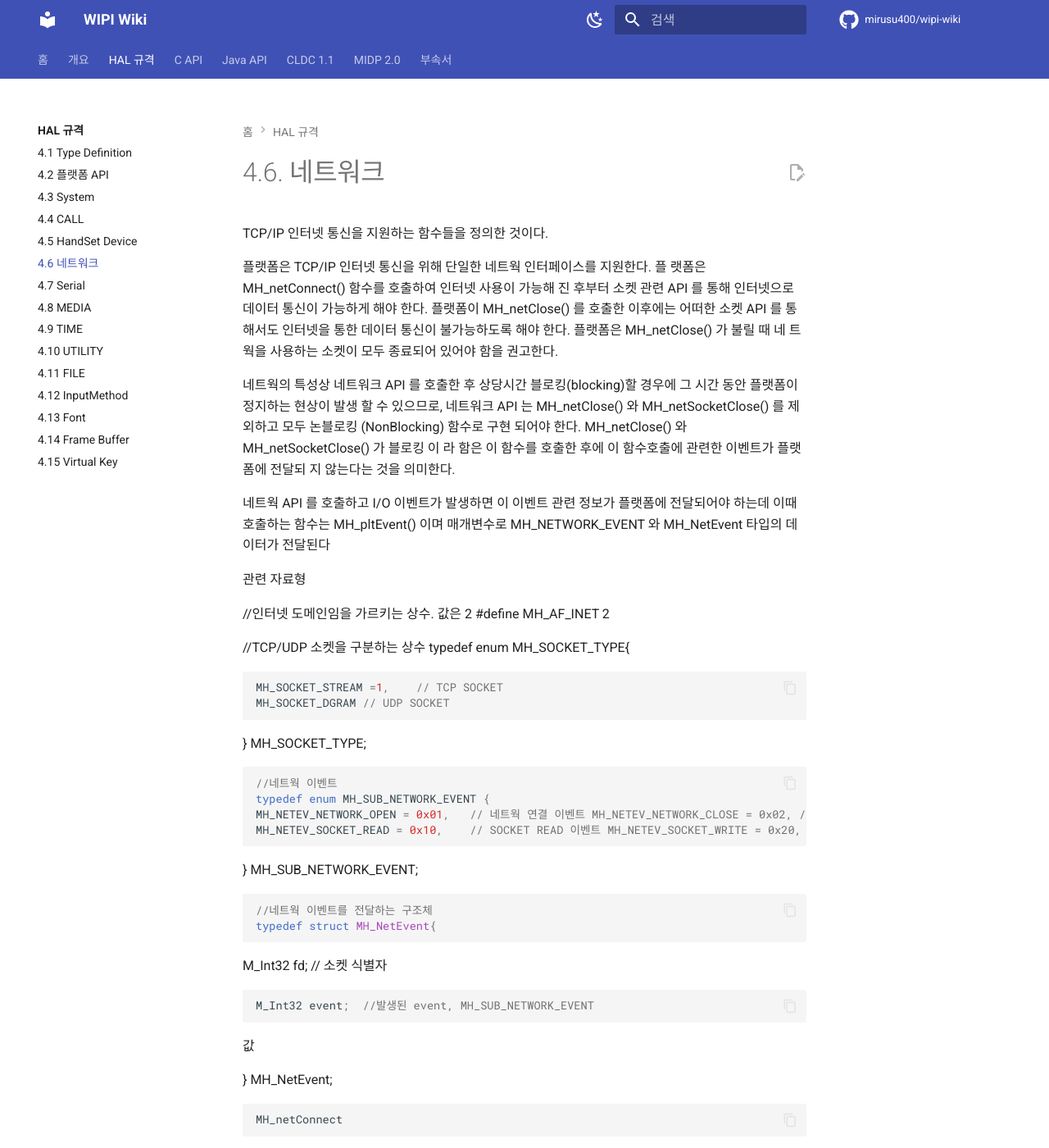
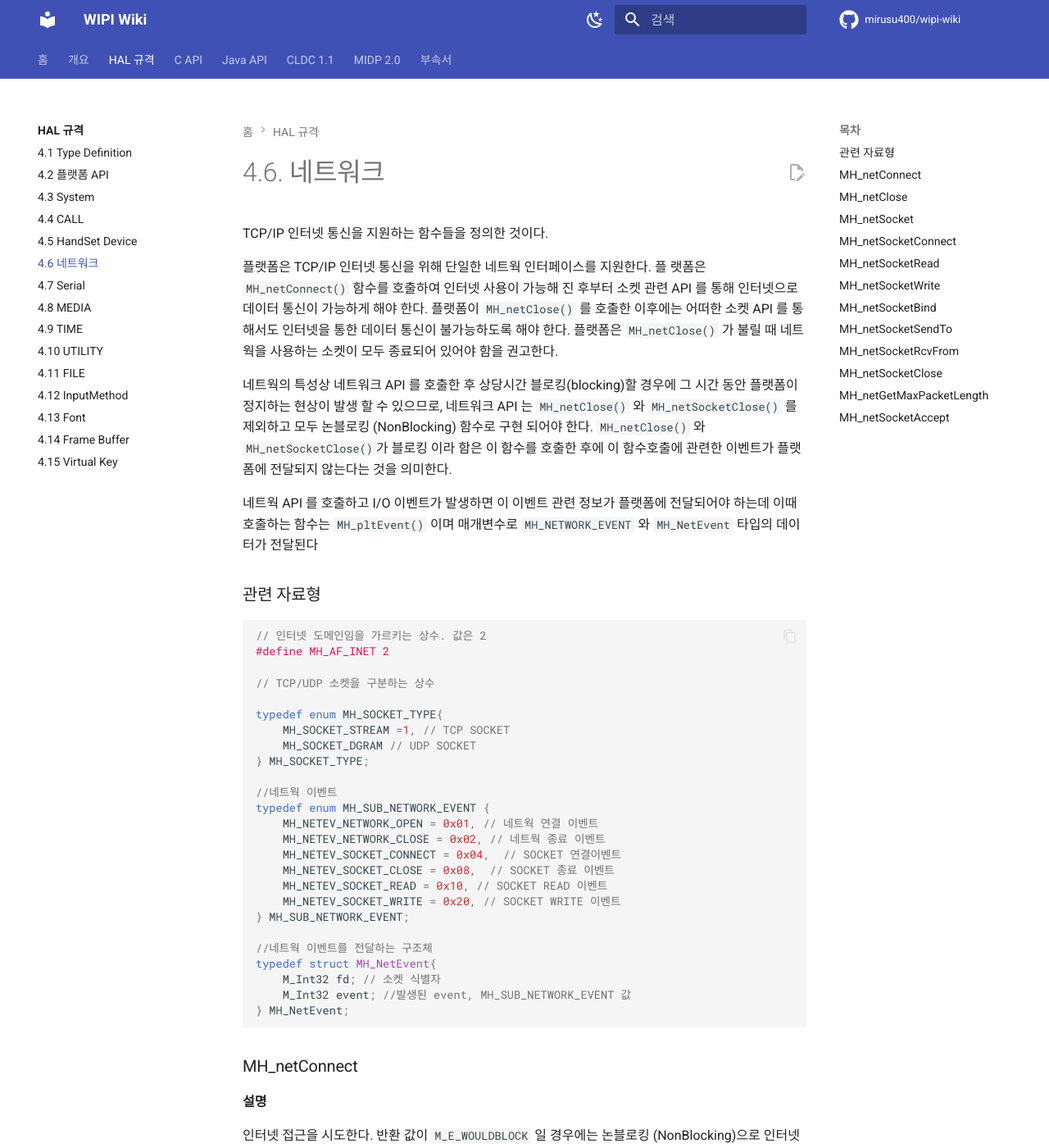
Before and after one commit to mirusu400/wipi-wiki, an MkDocs documentation site: the page built from docs/hal/network.md, in a window 1280 px wide and 1400 px high. Shown: the whole window at 82% size. Built offline with MkDocs 1.6.1 and Material for MkDocs 9.7.7, drawn with Linux system fonts in a browser that asks for light colours; comment, search, counter and statistics services are not loaded; some of the changed text lies outside the part shown.

Commit message:
update network.md

````diff
--- a/docs/hal/network.md
+++ b/docs/hal/network.md
@@ -2,56 +2,47 @@
 
 TCP/IP 인터넷 통신을 지원하는 함수들을 정의한 것이다.
 
-플랫폼은 TCP/IP 인터넷 통신을 위해 단일한 네트웍 인터페이스를 지원한다. 플 랫폼은 MH_netConnect() 함수를 호출하여 인터넷 사용이 가능해 진 후부터 소켓 관련 API 를 통해 인터넷으로 데이터 통신이 가능하게 해야 한다. 플랫폼이 MH_netClose() 를 호출한 이후에는 어떠한 소켓 API 를 통해서도 인터넷을 통한 데이터 통신이 불가능하도록 해야 한다. 플랫폼은 MH_netClose() 가 불릴 때 네 트웍을 사용하는 소켓이 모두 종료되어 있어야 함을 권고한다.
+플랫폼은 TCP/IP 인터넷 통신을 위해 단일한 네트웍 인터페이스를 지원한다. 플 랫폼은 `MH_netConnect()` 함수를 호출하여 인터넷 사용이 가능해 진 후부터 소켓 관련 API 를 통해 인터넷으로 데이터 통신이 가능하게 해야 한다. 플랫폼이 `MH_netClose()` 를 호출한 이후에는 어떠한 소켓 API 를 통해서도 인터넷을 통한 데이터 통신이 불가능하도록 해야 한다. 플랫폼은 `MH_netClose()` 가 불릴 때 네트웍을 사용하는 소켓이 모두 종료되어 있어야 함을 권고한다.
 
-네트웍의 특성상 네트워크 API 를 호출한 후 상당시간 블로킹(blocking)할 경우에 그 시간 동안 플랫폼이 정지하는 현상이 발생 할 수 있으므로, 네트워크 API 는 MH_netClose() 와 MH_netSocketClose() 를 제외하고 모두 논블로킹 (NonBlocking) 함수로 구현 되어야 한다. MH_netClose() 와 MH_netSocketClose() 가 블로킹 이 라 함은 이 함수를 호출한 후에 이 함수호출에 관련한 이벤트가 플랫폼에 전달되 지 않는다는 것을 의미한다.
+네트웍의 특성상 네트워크 API 를 호출한 후 상당시간 블로킹(blocking)할 경우에 그 시간 동안 플랫폼이 정지하는 현상이 발생 할 수 있으므로, 네트워크 API 는 `MH_netClose()` 와 `MH_netSocketClose()` 를 제외하고 모두 논블로킹 (NonBlocking) 함수로 구현 되어야 한다. `MH_netClose()` 와 `MH_netSocketClose()`가 블로킹 이라 함은 이 함수를 호출한 후에 이 함수호출에 관련한 이벤트가 플랫폼에 전달되지 않는다는 것을 의미한다.
 
-네트웍 API 를 호출하고 I/O 이벤트가 발생하면 이 이벤트 관련 정보가 플랫폼에 전달되어야 하는데 이때 호출하는 함수는 MH_pltEvent() 이며 매개변수로 MH_NETWORK_EVENT 와 MH_NetEvent 타입의 데이터가 전달된다
+네트웍 API 를 호출하고 I/O 이벤트가 발생하면 이 이벤트 관련 정보가 플랫폼에 전달되어야 하는데 이때 호출하는 함수는 `MH_pltEvent()` 이며 매개변수로 `MH_NETWORK_EVENT` 와 `MH_NetEvent` 타입의 데이터가 전달된다
 
-관련 자료형
-
-//인터넷 도메인임을 가르키는 상수. 값은 2 #define MH_AF_INET	2
-
-//TCP/UDP 소켓을 구분하는 상수 typedef enum MH_SOCKET_TYPE{
+### 관련 자료형
 
 ```c
-MH_SOCKET_STREAM =1,	// TCP SOCKET
-MH_SOCKET_DGRAM	// UDP SOCKET
+// 인터넷 도메인임을 가르키는 상수. 값은 2
+#define MH_AF_INET 2
+
+// TCP/UDP 소켓을 구분하는 상수
+
+typedef enum MH_SOCKET_TYPE{
+    MH_SOCKET_STREAM =1, // TCP SOCKET
+    MH_SOCKET_DGRAM // UDP SOCKET
+} MH_SOCKET_TYPE;
+
+//네트웍 이벤트
+typedef enum MH_SUB_NETWORK_EVENT {
+    MH_NETEV_NETWORK_OPEN = 0x01, // 네트웍 연결 이벤트
+    MH_NETEV_NETWORK_CLOSE = 0x02, // 네트웍 종료 이벤트
+    MH_NETEV_SOCKET_CONNECT = 0x04,  // SOCKET 연결이벤트
+    MH_NETEV_SOCKET_CLOSE = 0x08,  // SOCKET 종료 이벤트
+    MH_NETEV_SOCKET_READ = 0x10, // SOCKET READ 이벤트
+    MH_NETEV_SOCKET_WRITE = 0x20, // SOCKET WRITE 이벤트
+} MH_SUB_NETWORK_EVENT;
+
+//네트웍 이벤트를 전달하는 구조체
+typedef struct MH_NetEvent{
+    M_Int32 fd; // 소켓 식별자
+    M_Int32 event; //발생된 event, MH_SUB_NETWORK_EVENT 값
+} MH_NetEvent;
 ```
 
-} MH_SOCKET_TYPE;
-
-```c
-//네트웍 이벤트
-typedef enum MH_SUB_NETWORK_EVENT {
-MH_NETEV_NETWORK_OPEN = 0x01,	// 네트웍 연결 이벤트 MH_NETEV_NETWORK_CLOSE = 0x02, // 네트웍 종료 이벤트 MH_NETEV_SOCKET_CONNECT = 0x04,		// SOCKET 연결이벤트 MH_NETEV_SOCKET_CLOSE = 0x08,		// SOCKET 종료 이벤트
-MH_NETEV_SOCKET_READ = 0x10,	// SOCKET READ 이벤트 MH_NETEV_SOCKET_WRITE = 0x20,	// SOCKET WRITE 이벤트
-```
-
-} MH_SUB_NETWORK_EVENT;
-
-```c
-//네트웍 이벤트를 전달하는 구조체
-typedef struct MH_NetEvent{
-```
-
-M_Int32 fd;	// 소켓 식별자
-
-```c
-M_Int32 event;	//발생된 event, MH_SUB_NETWORK_EVENT
-```
-
-값
-
-} MH_NetEvent;
-
-```c
-MH_netConnect
-```
+### MH_netConnect
 
 **설명**
 
-인터넷 접근을 시도한다. 반환 값이 M_E_WOULDBLOCK 일 경우에는 논블로킹 (NonBlocking)으로 인터넷 접근이 가능하게 되었다는 것을 의미한다. 인터넷 접근 이 가능하게 되었을 경우는 MH_NETEV_NETWORK_OPEN 이벤트를 플랫폼에 전달해야 한다.어떠한 이유로든 인터넷 접근이 불가능하게 되면 MH_NETEV_NETWORK_CLOSE 이 벤트를 플랫폼으로 전달 해야 한다.
+인터넷 접근을 시도한다. 반환 값이 `M_E_WOULDBLOCK` 일 경우에는 논블로킹 (NonBlocking)으로 인터넷 접근이 가능하게 되었다는 것을 의미한다. 인터넷 접근 이 가능하게 되었을 경우는 `MH_NETEV_NETWORK_OPEN` 이벤트를 플랫폼에 전달해야 한다.어떠한 이유로든 인터넷 접근이 불가능하게 되면 `MH_NETEV_NETWORK_CLOSE` 이벤트를 플랫폼으로 전달 해야 한다.
 
 **프로토타입**
 
@@ -79,11 +75,11 @@ M_E_ISCONN –이미 인터넷 접근이 가능하게 되어 있는 경우 M_E_E
 
 없음
 
-```c
-MH_netClose 설명
-```
+### MH_netClose
 
-인터넷 접근을 종료 한다. 이 함수는 블로킹(blocking)함수이다. 인터넷 접근이 허용되지 않은 상태에서도 이 함수는 성공을 리턴한다. 운영체제는 플랫폼이 MH_netClose() 를 호출한 이후에는 어떠한 소켓 API 를 통해서도 인터넷을 통한 데이터 통신이 불가능하도록 해야 한다. 플랫폼은 MH_netClose() 가 불릴 때 네트 웍을 사용하는 소켓이 모두 종료되어 있는 것을 권고한다.
+**설명**
+
+인터넷 접근을 종료 한다. 이 함수는 블로킹(blocking)함수이다. 인터넷 접근이 허용되지 않은 상태에서도 이 함수는 성공을 리턴한다. 운영체제는 플랫폼이 `MH_netClose()` 를 호출한 이후에는 어떠한 소켓 API 를 통해서도 인터넷을 통한 데이터 통신이 불가능하도록 해야 한다. 플랫폼은 `MH_netClose()` 가 불릴 때 네트웍을 사용하는 소켓이 모두 종료되어 있는 것을 권고한다.
 
 **프로토타입**
 
@@ -109,9 +110,9 @@ M_E_INPROGRESS - 인터넷 접근 종료 중인 경우 M_E_ERROR - 기타 이유
 
 없음
 
-```c
-MH_netSocket 설명
-```
+### MH_netSocket
+
+**설명**
 
 소켓을 얻어 온다. 이 함수가 리턴하는 소켓 식별자는 음수가 될 수 없다.
 
@@ -123,23 +124,21 @@ M_Int32 MH_netSocket (M_Int32 domain, M_Int32 type)
 
 **매개 변수**
 
-[in]	domain	인터넷 도메인일 경우 MH_AF_INET
-
-[in]	type	MH_SOCKET_STREAM(TCP  소켓), MH_SOCKET_DGRAM(UDP  소
-
-켓);
+- `domain` - [in] 인터넷 도메인일 경우 `MH_AF_INET`
+- `type` - [in] `MH_SOCKET_STREAM`(TCP 소켓), `MH_SOCKET_DGRAM(UDP 소켓);
 
 **반환 값**
 
-성공 실패
+성공
 
-소켓 식별자
+- 소켓 식별자
 
-M_E_NOTSUP – domain 혹은 type 을 지원하지 않는 경우 M_E_NOTCONN– 인터넷 접근이 불가능한 경우.
+실패
 
-M_E_NOSPACE– 소켓의 최대 할당 개수를 초과하여 더 이상 할당할 수 없 는 경우
-
-M_E_ERROR -  기타 이유로 실패할 경우
+- `M_E_NOTSUP` – domain 혹은 type 을 지원하지 않는 경우
+- `M_E_NOTCONN` – 인터넷 접근이 불가능한 경우.
+- `M_E_NOSPACE` – 소켓의 최대 할당 개수를 초과하여 더 이상 할당할 수 없는 경우
+- `M_E_ERROR` - 기타 이유로 실패할 경우
 
 **부작용**
 
@@ -149,13 +148,11 @@ M_E_ERROR -  기타 이유로 실패할 경우
 
 없음
 
-```c
-MH_netSocketConnect 설명
-```
+### MH_netSocketConnect
 
-TCP 소켓을 서버에 연결 한다. 반환 값이 M_E_WOULDBLOCK 일 경우에는 논블로킹 (NonBlocking)으로 소켓이 연결된다는 것을 의미하며, 소켓이 연결되었을 경우,
+**설명**
 
-MH_NETEV_SOCKET_CONNECT 이벤트를 플랫폼에 전달해야 한다
+TCP 소켓을 서버에 연결 한다. 반환 값이 `M_E_WOULDBLOCK` 일 경우에는 논블로킹 (NonBlocking)으로 소켓이 연결된다는 것을 의미하며, 소켓이 연결되었을 경우, `MH_NETEV_SOCKET_CONNECT` 이벤트를 플랫폼에 전달해야 한다
 
 **프로토타입**
 
@@ -189,11 +189,11 @@ M_E_ISCONN	- 이미 CONNECT 되어 있는 경우 M_E_INPROGRESS - 서버와 연
 
 없음
 
-```c
-MH_netSocketRead 설명
-```
+### MH_netSocketRead
 
-TCP 를 통해 데이터를읽는다. 반환 값이 0 이라면 EOF(End Of File)를 의미 한다. 반환 값이 M_E_WOULDBLOCK 일 경우에는 읽어 들일 데이터가 없다는 것을 의미한 다. 이 경우 데이터를 읽을 수 있는 시점에서 MH_NETEV_SOCKET_READ 이벤트가 플 랫폼에 전달되어야 한다.
+**설명**
+
+TCP 를 통해 데이터를 읽는다. 반환 값이 0 이라면 EOF(End Of File)를 의미 한다. 반환 값이 `M_E_WOULDBLOCK` 일 경우에는 읽어 들일 데이터가 없다는 것을 의미한 다. 이 경우 데이터를 읽을 수 있는 시점에서 `MH_NETEV_SOCKET_READ` 이벤트가 플랫폼에 전달되어야 한다.
 
 **프로토타입**
 
@@ -203,35 +203,21 @@ M_Int32 MH_netSocketRead (M_Int32 fd, M_Byte *buf, M_Int32 len)
 
 **매개 변수**
 
-[in]
-
-fd
-
-소켓 식별자
-
-[out]
-
-buf
-
-데이터의 버퍼 포인터
-
-[in]
-
-len
-
-읽고자 하는 버퍼 크기
+- `fd` - [in] 소켓 식별자
+- `buf` - [out] 데이터의 버퍼 포인터
+- `len` - [in] 읽고자 하는 버퍼 크기
 
 **반환 값**
 
-성공 실패
+성공
 
-경우.
+- 읽혀진 데이터 길이
 
-읽혀진 데이터 길이
+실패
 
-M_E_WOULDBLOCK – 읽어 들일 데이터가 없는 경우
-
-M_E_NOTCONN– 소켓이 연결되지 않은 경우거나 인터넷 접근이 불가능해진 M_E_ERROR - 기타 이유로 실패할 경우
+- `M_E_WOULDBLOCK` – 읽어 들일 데이터가 없는 경우
+- `M_E_NOTCONN` – 소켓이 연결되지 않은 경우거나 인터넷 접근이 불가능해진 경우
+- `M_E_ERROR` - 기타 이유로 실패할 경우
 
 **부작용**
 
@@ -239,12 +225,12 @@ M_E_NOTCONN– 소켓이 연결되지 않은 경우거나 인터넷 접근이
 
 **참고 항목**
 
-```c
 없음
-MH_netSocketWrite 설명
-```
+### MH_netSocketWrite
 
-TCP 소켓을 통해 데이터를 보낸다. 반환 값이 M_E_WOULDBLOCK 일 경우에는 시스템 내부요인으로 지금 당장 데이터를 전송할 수 없다는 것을 의미한다. 이 경우 데이 터를 전송할 수 있는 시점에서 MH_NETEV_SOCKET_WRITE 이벤트가 플랫폼에 전달되 어야 한다.
+**설명**
+
+TCP 소켓을 통해 데이터를 보낸다. 반환 값이 `M_E_WOULDBLOCK` 일 경우에는 시스템 내부요인으로 지금 당장 데이터를 전송할 수 없다는 것을 의미한다. 이 경우 데이터를 전송할 수 있는 시점에서 `MH_NETEV_SOCKET_WRITE` 이벤트가 플랫폼에 전달되 어야 한다.
 
 **프로토타입**
 
@@ -254,23 +240,21 @@ M_Int32 MH_netSocketWrite (M_Int32 fd, M_Byte *buf, M_Int32 len)
 
 **매개 변수**
 
-[in]	fd	소켓 식별자
-
-[in]	buf	데이터의 버퍼 포인터
-
-[in]	len	데이터의 size
+- `fd` - [in] 소켓 식별자
+- `buf` - [in] 데이터의 버퍼 포인터
+- `len` - [in] 데이터의 size
 
 **반환 값**
 
-성공 실패
+성공
 
-전송한 길이
+- 전송한 길이
 
-M_E_WODULDBLOCK –시스템 내부 요인으로 지금 당장 데이터를 전송할 수 없는 경우
+실패
 
-M_E_NOTCONN - 소켓이 연결되지 않은 경우나인터넷 접근이 불가능해진 경우
-
-M_E_ERROR -  기타 이유로 실패할 경우
+- `M_E_WODULDBLOCK` – 시스템 내부 요인으로 지금 당장 데이터를 전송할 수 없는 경우
+- `M_E_NOTCONN` - 소켓이 연결되지 않은 경우나 인터넷 접근이 불가능해진 경우
+- `M_E_ERROR` -  기타 이유로 실패할 경우
 
 **부작용**
 
@@ -278,10 +262,11 @@ M_E_ERROR -  기타 이유로 실패할 경우
 
 **참고 항목**
 
-```c
 없음
-MH_netSocketBind 설명
-```
+
+### MH_netSocketBind
+
+**설명**
 
 소켓에 local port 를 지정한다.
 
@@ -311,42 +302,37 @@ M_E_INVALID - 주소나 포트가 잘 못된 경우 M_E_ISCONN - 이미 포트
 
 없음
 
-```c
-MH_netSocketSendTo 설명
-```
+### MH_netSocketSendTo
 
-UDP 소켓을 통해 data 를 전송한다. 반환 값이 M_E_WOULDBLOCK 일 경우에는 시스 템 내부 요인으로 지금 당장 전송할 수 없다는 것을 의미한다. 이 경우 데이터를 전송할 수 있는 시점에서 MH_NETEV_SOCKET_WRITE 이벤트가 플랫폼에 전달되어야 한다.
+**설명**
+
+UDP 소켓을 통해 data 를 전송한다. 반환 값이 `M_E_WOULDBLOCK` 일 경우에는 시스템 내부 요인으로 지금 당장 전송할 수 없다는 것을 의미한다. 이 경우 데이터를 전송할 수 있는 시점에서 `MH_NETEV_SOCKET_WRITE` 이벤트가 플랫폼에 전달되어야 한다.
 
 **프로토타입**
 
 ```c
-M_Int32 MH_netSocketSendTo ( M_Int32 fd,
-M_Byte *buf, M_Int32 len,
-M_Int32 addr, M_Int16 port,
-)
+M_Int32 MH_netSocketSendTo ( M_Int32 fd, M_Byte *buf, M_Int32 len, M_Int32 addr, M_Int16 port)
 ```
 
 **매개 변수**
 
-[in]	fd	소켓 식별자 값
-
-[in]	buf	데이터의 버퍼 포인터
-
-[in]	len	데이터의 size
-
-[in]	addr	상대방 IP 주소. 네트웍 바이트 순서(network byte ordering)
-
-[in]	port	상대방 포트번호. 네트웍 바이트 순서(network byte ordering)
+- `fd` - [in] 소켓 식별자 값
+- `buf` - [in] 데이터의 버퍼 포인터
+- `len` - [in]  데이터의 size
+- `addr` - [in] 상대방 IP 주소. 네트웍 바이트 순서(network byte ordering)
+- `port` - [in] 상대방 포트번호. 네트웍 바이트 순서(network byte ordering)
 
 **반환 값**
 
-성공 실패
+성공
 
-전송한 데이터 길이
+- 전송한 데이터 길이
 
-M_E_WOULDBLOCK – 전송할 수 있을 때 까지 기다려야 하는 경우 M_E_NOTCONN –인터넷 접근이 불가능한 경우
+실패
 
-M_E_ERROR -  기타 이유로 실패할 경우
+- `M_E_WOULDBLOCK` – 전송할 수 있을 때 까지 기다려야 하는 경우
+- `M_E_NOTCONN` – 인터넷 접근이 불가능한 경우
+- `M_E_ERROR` - 기타 이유로 실패할 경우
 
 **부작용**
 
@@ -356,40 +342,37 @@ M_E_ERROR -  기타 이유로 실패할 경우
 
 없음
 
-```c
-MH_netSocketRcvFrom 설명
-```
+### MH_netSocketRcvFrom
 
-UDP 소켓을 통해 데이터를 수신한다.반환 값이 M_E_WOULDBLOCK 일 경우에는 읽어 들일 데이터가 없다는 것을 의미한다. 이 경우 데이터를 읽을 수 있는 시점에서 MH_NETEV_SOCKET_READ 이벤트가 플랫폼에 전달되어야 한다.
+**설명**
+
+UDP 소켓을 통해 데이터를 수신한다. 반환 값이 `M_E_WOULDBLOCK` 일 경우에는 읽어 들일 데이터가 없다는 것을 의미한다. 이 경우 데이터를 읽을 수 있는 시점에서 `MH_NETEV_SOCKET_READ` 이벤트가 플랫폼에 전달되어야 한다.
 
 **프로토타입**
 
 ```c
-M_Int32 MH_netSocketRcvFrom ( M_Int32 fd,
-M_Byte *buf, M_Int32 len,
-M_Int32 *addr,
-M_Int16 *port
-)
+M_Int32 MH_netSocketRcvFrom (M_Int32 fd, M_Byte *buf, M_Int32 len, M_Int32 *addr, M_Int16 *port)
 ```
 
 **매개 변수**
 
-[in]	fd - 소켓 식별자 값
-
-[out]	buf - 데이터의 버퍼 포인터 [in]	len - 데이터의 size
-
-```c
-[out]	addr	상대방 IP 주소. 네트웍 바이트	순서(network byte ordering)
-[out]	port	상대방 포트번호. 네트웍 바이트 순서(network byte ordering)
-```
+- `fd` - [in] 소켓 식별자 값
+- `buf` - [out] 데이터의 버퍼 포인터
+- `len` - [in] 데이터의 size
+- `addr` - [out] 상대방 IP 주소. 네트웍 바이트 순서(network byte ordering)
+- `port` - [out] 상대방 포트번호. 네트웍 바이트 순서(network byte ordering)
 
 **반환 값**
 
-성공 실패
+성공
 
-수신된 데이터 길이
+- 수신된 데이터 길이
 
-M_E_WOULDBLOCK – 읽어 들일 데이터가 없는 경우 M_E_NOTCONN –인터넷 접근이 불가능한 경우 M_E_ERROR - 기타 이유로 실패할 경우
+실패
+
+- `M_E_WOULDBLOCK` – 읽어 들일 데이터가 없는 경우
+- `M_E_NOTCONN` –인터넷 접근이 불가능한 경우
+- `M_E_ERROR` - 기타 이유로 실패할 경우
 
 **부작용**
 
@@ -399,27 +382,33 @@ M_E_WOULDBLOCK – 읽어 들일 데이터가 없는 경우 M_E_NOTCONN –인
 
 없음
 
-```c
-MH_netSocketClose 설명
-```
+### MH_netSocketClose
+
+**설명**
 
 소켓을 종료한다. 이 함수는 블로킹(blocking)함수이다.
 
 **프로토타입**
 
 ```c
-M_Int32 MH_netSocketClose (M_Int32 fd)
+M_Int32 MH_netSocketClose(M_Int32 fd)
 ```
 
 **매개 변수**
 
-[in]	fd	소켓 식별자값
+- `fd` - [in] 소켓 식별자값
 
 **반환 값**
 
-성공 실패
+성공
 
-M_E_INPROGRESS – 이미 종료 중인 경우 M_E_NOTCONN –인터넷 접근이 불가능한 경우 M_E_ERROR - 기타 이유로 실패할 경우
+- 0
+
+실패
+
+- `M_E_INPROGRESS` – 이미 종료 중인 경우
+- `M_E_NOTCONN` – 인터넷 접근이 불가능한 경우
+- `M_E_ERROR` - 기타 이유로 실패할 경우
 
 **부작용**
 
@@ -429,9 +418,9 @@ M_E_INPROGRESS – 이미 종료 중인 경우 M_E_NOTCONN –인터넷 접근
 
 없음
 
-```c
-MH_netGetMaxPacketLength 설명
-```
+### MH_netGetMaxPacketLength
+
+**설명**
 
 송수신할 수 있는 UDP 패킷의 최대 길이를 얻어 온다.
 
@@ -457,11 +446,11 @@ M_Int32 MH_netGetMaxPacketLength (void)
 
 없음
 
-```c
-MH_netSocketAccept 설명
-```
+### MH_netSocketAccept
 
-TCP 서버 소켓이 클라이언트와 연결된 소켓을 리턴한다. 이 함수가 불리기 전에 MH_netSocketBind() 로 로컬 포트를 지정해야 한다. 이 함수가 M_E_WOULDBLOCK 을 리턴하면 나중에 클라이언트와 연결된 소켓이 생길 경우 운영체제는 플랫폼에 MH_NETEV_SOCKET_CONNECT 이벤트를 전달해야 한다. 이 함수 지원은 플랫폼 구현의 선택사항이다.
+**설명**
+
+TCP 서버 소켓이 클라이언트와 연결된 소켓을 리턴한다. 이 함수가 불리기 전에 `MH_netSocketBind()` 로 로컬 포트를 지정해야 한다. 이 함수가 `M_E_WOULDBLOCK` 을 리턴하면 나중에 클라이언트와 연결된 소켓이 생길 경우 운영체제는 플랫폼에 `MH_NETEV_SOCKET_CONNECT` 이벤트를 전달해야 한다. 이 함수 지원은 플랫폼 구현의 선택사항이다.
 
 **프로토타입**
 
@@ -471,11 +460,20 @@ M_Int32 MH_netSocketAccept (M_Int32 fd)
 
 **매개 변수**
 
-- `fd` — TCP 서버소켓 식별자
+- `fd` - TCP 서버소켓 식별자
 
 **반환 값**
 
-성공 실패
+성공
+
+- 클라이언트와 연결된 소켓 식별자
+
+실패
+
+- `M_E_WOULDBLOCK` – 클라이언트와 연결될 때 까지 기다려야 할 경우
+- `M_E_NOTSUP` – 플랫폼이 이 함수를 지원하지 않거나 이 함수를 지원하지 않는 소켓일 경우
+- `M_E_NOTCONN` – 인터넷 접근이 불가능한 경우
+- `M_E_ERROR` - 기타 이유로 실패할 경우
 
 **부작용**
 
````
Also changed, not shown: other parts of docs/hal/network.md (+38 -25 lines).
